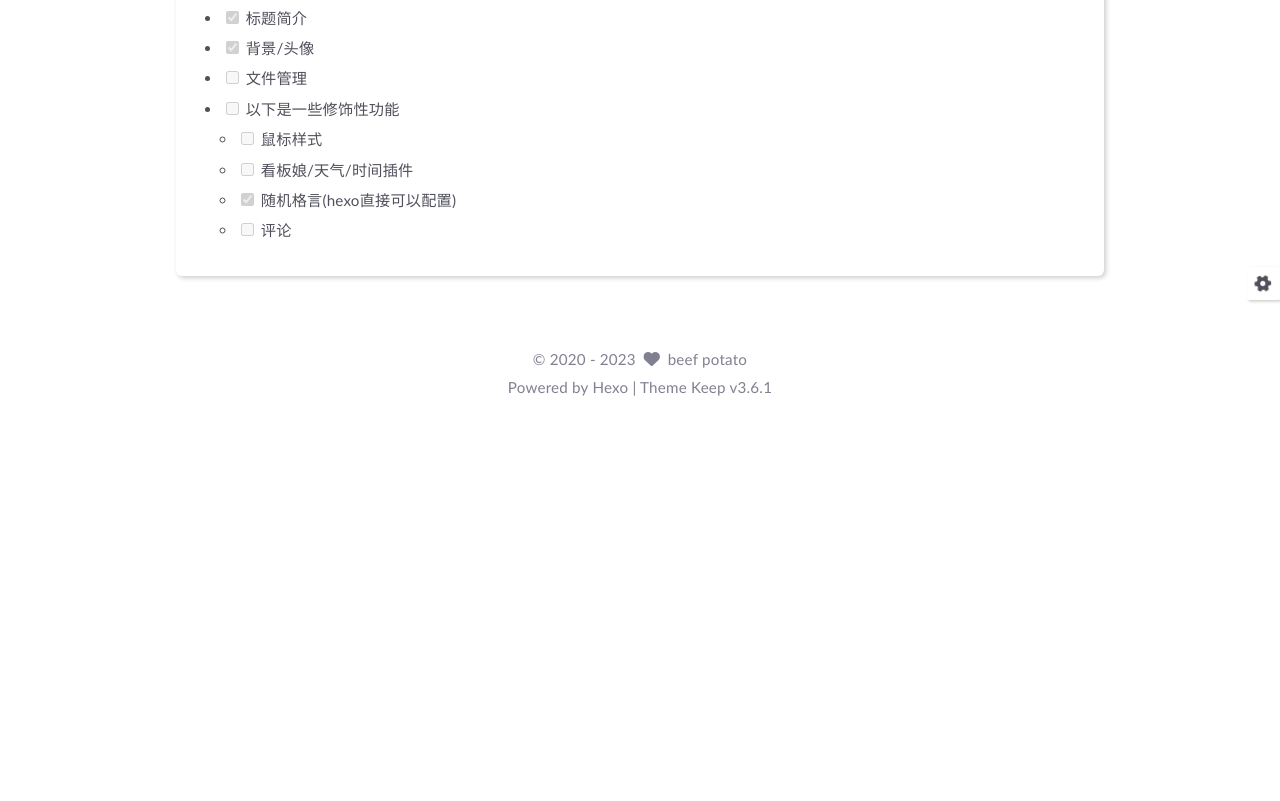
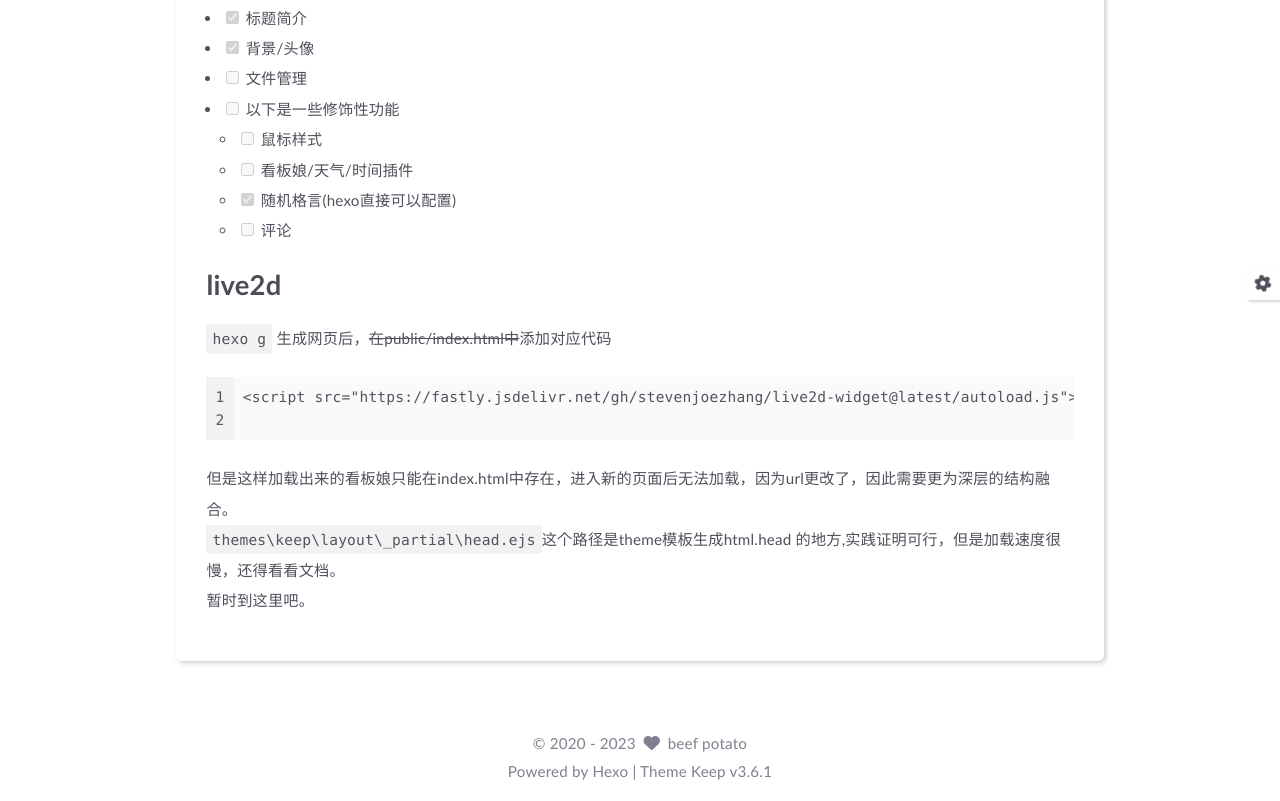
Before and after one commit to beef-potato/beef-potato.github.io, a plain HTML site: page about/index.html in a window 1280 px wide. Shown: the part 457-1258 px from the top of the page. Before the commit the page ends 873 px from the top, so only its background shows below. Drawn offline with Linux system fonts and the light colour scheme; a script that the page names is missing.

Commit message:
Site updated: 2023-03-18 12:25:29

```diff
--- a/2023/03/17/cheat-sheet/index.html
+++ b/2023/03/17/cheat-sheet/index.html
@@ -6,6 +6,7 @@
     <meta name="keywords" content="Hexo Theme Keep">
     <meta name="description" content="beef potato&#39;s github page blog">
     <meta name="author" content="beef potato">
+    <script src="https://fastly.jsdelivr.net/gh/stevenjoezhang/live2d-widget@latest/autoload.js"></script>
 
     <title>
 
--- a/about/index.html
+++ b/about/index.html
@@ -6,6 +6,7 @@
     <meta name="keywords" content="Hexo Theme Keep">
     <meta name="description" content="beef potato&#39;s github page blog">
     <meta name="author" content="beef potato">
+    <script src="https://fastly.jsdelivr.net/gh/stevenjoezhang/live2d-widget@latest/autoload.js"></script>
 
     <title>
 
@@ -171,6 +172,10 @@
 </ul>
 </li>
 </ul>
+<h1 id="live2d"><a href="#live2d" class="headerlink" title="live2d"></a>live2d</h1><p><code>hexo g</code> 生成网页后，<del>在public&#x2F;index.html中</del>添加对应代码</p>
+<figure class="highlight plaintext"><table><tr><td class="gutter"><pre><span class="line">1</span><br><span class="line">2</span><br></pre></td><td class="code"><pre><span class="line">&lt;script src=&quot;https://fastly.jsdelivr.net/gh/stevenjoezhang/live2d-widget@latest/autoload.js&quot;&gt;&lt;/script&gt;</span><br><span class="line"></span><br></pre></td></tr></table></figure>
+
+<p>但是这样加载出来的看板娘只能在index.html中存在，进入新的页面后无法加载，因为url更改了，因此需要更为深层的结构融合。<br><code>themes\keep\layout\_partial\head.ejs</code>这个路径是theme模板生成html.head 的地方,实践证明可行，但是加载速度很慢，还得看看文档。<br>暂时到这里吧。</p>
 
 
         </div>
--- a/search.json
+++ b/search.json
@@ -1 +1 @@
-[{"title":"first blog","url":"/2023/03/17/first-blog/","content":"混沌初开，万物伊始第一个个人博客站点，感谢github.正在施工中，完工后应该会定期更新。\n"},{"title":"cheat sheet","url":"/2023/03/17/cheat-sheet/","content":"创建博客hexo n &quot;demo demo&quot; : 创建一个名为demo-demo.md的文件，可以编写博客文章。\n生成必要的文件 hexo g,每次编辑后需要重新生成一次\n部署到github pagehexo d: 推送到 github page\n安装和卸载hexo 安装插件使用 npm install --save 插件名称\nhexo 相关的插件可以在根目录下的package.json中的dependencies找到，删除使用npm uninstall 插件名称个人觉得一个博客文章不需要太多装饰，但是尝试一下还是非常有趣的。\n"}]
+[{"title":"cheat sheet","url":"/2023/03/17/cheat-sheet/","content":"创建博客hexo n &quot;demo demo&quot; : 创建一个名为demo-demo.md的文件，可以编写博客文章。\n生成必要的文件 hexo g,每次编辑后需要重新生成一次\n部署到github pagehexo d: 推送到 github page\n安装和卸载hexo 安装插件使用 npm install --save 插件名称\nhexo 相关的插件可以在根目录下的package.json中的dependencies找到，删除使用npm uninstall 插件名称个人觉得一个博客文章不需要太多装饰，但是尝试一下还是非常有趣的。\n"},{"title":"first blog","url":"/2023/03/17/first-blog/","content":"混沌初开，万物伊始第一个个人博客站点，感谢github.正在施工中，完工后应该会定期更新。\n"}]
```
Also changed, not shown: 2023/03/17/first-blog/index.html (+1 -0 lines), archives/2023/03/index.html (+1 -0 lines), archives/2023/index.html (+1 -0 lines), archives/index.html (+1 -0 lines), index.html (+1 -0 lines).
